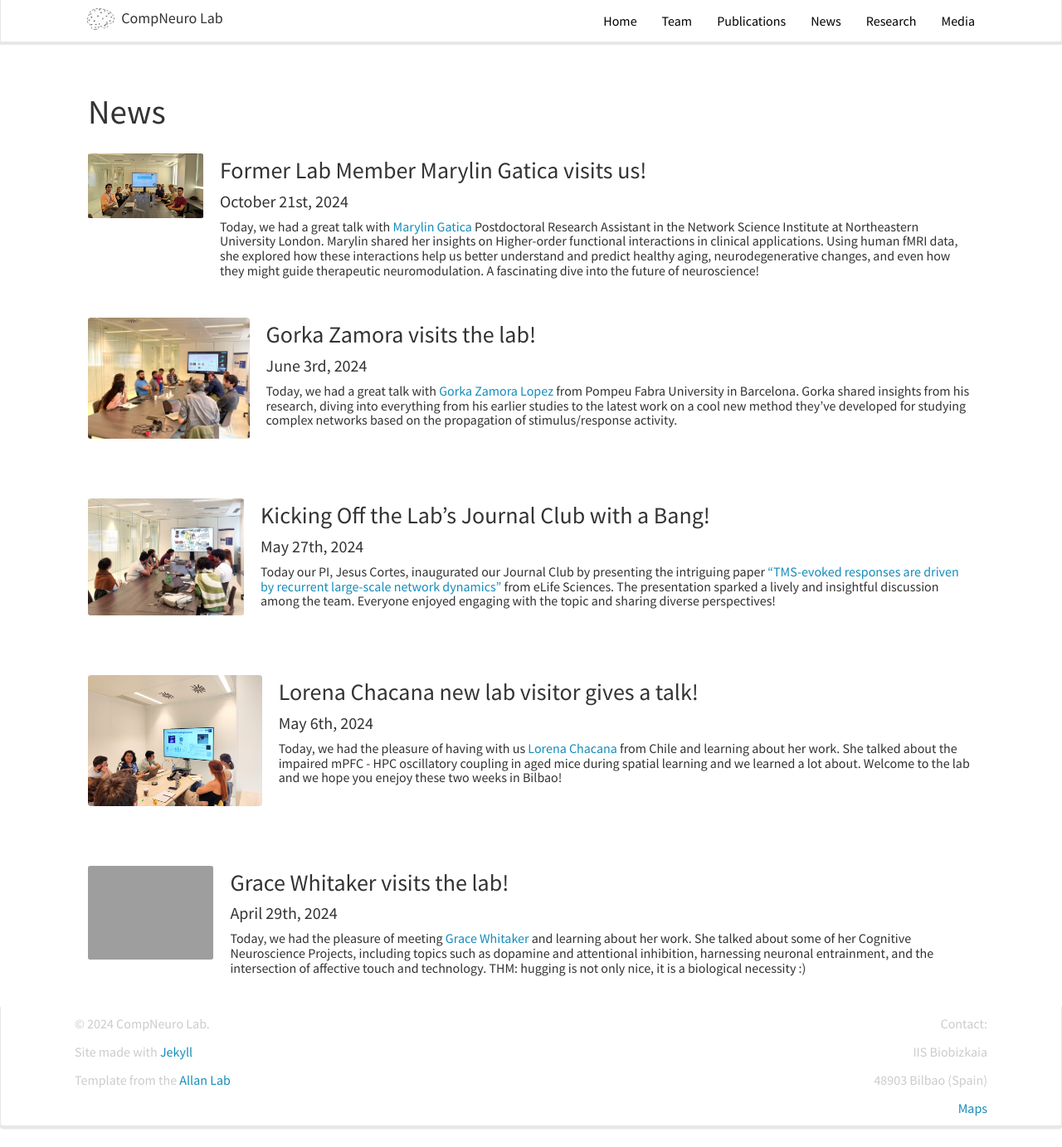
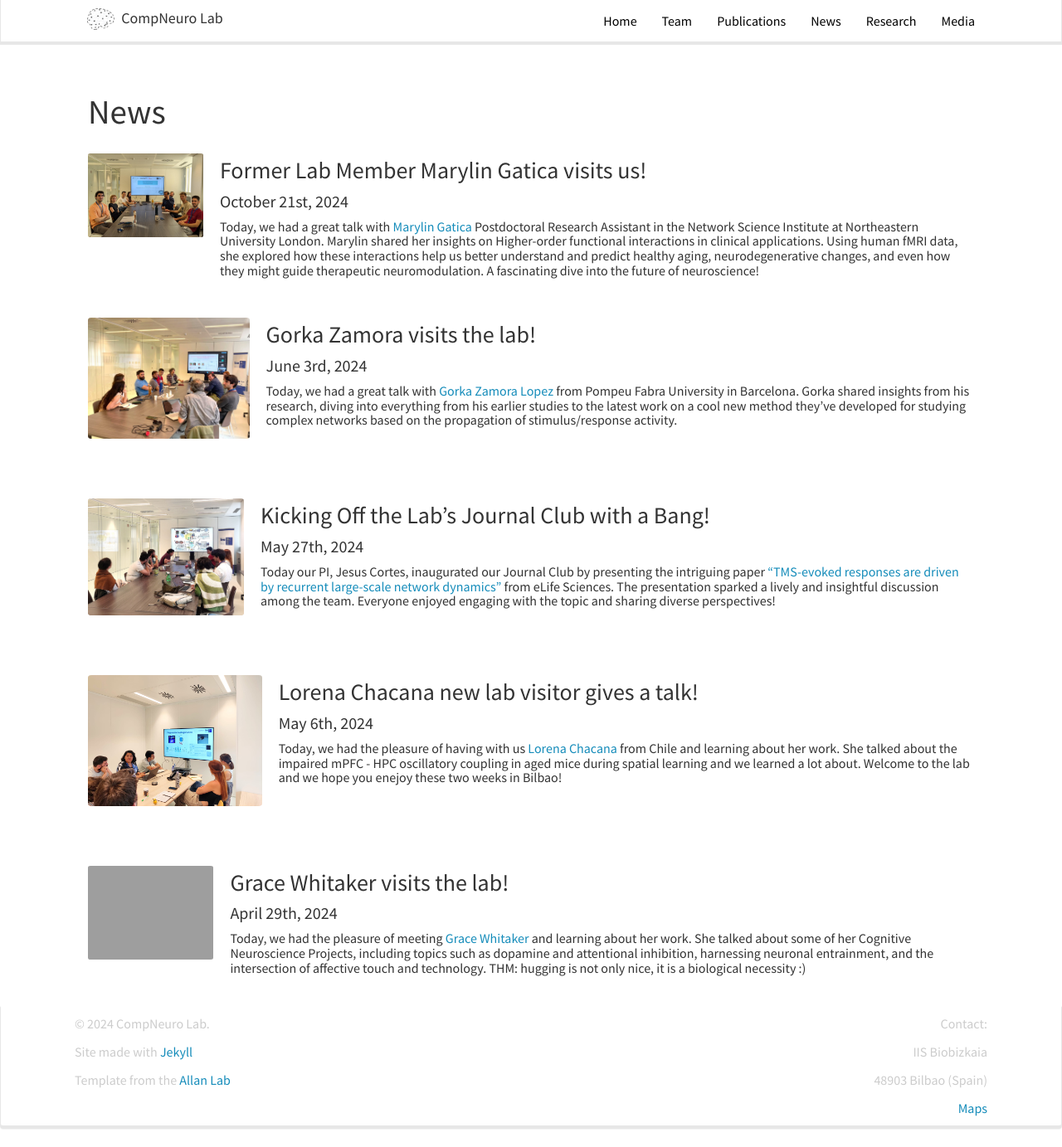
Before and after one commit to itellaetxe/compneurobilbao_website, a Jekyll site: the page built from _pages/allnews.md, in a window 1280 px wide and 1383 px high. Shown: the whole window at 83% size. Built offline with Jekyll 4.4.1, drawn with Linux system fonts in a browser that asks for light colours; nearby versions of some CDN libraries.

Commit message:
modify image from news (marylin)

```diff
--- a/_data/news.yml
+++ b/_data/news.yml
@@ -5,7 +5,7 @@
   Marylin shared her insights on Higher-order functional interactions in clinical applications.
   Using human fMRI data, she explored how these interactions help us better understand and predict healthy aging,
   neurodegenerative changes, and even how they might guide therapeutic neuromodulation. A fascinating dive into the future of neuroscience!"
-  image: 'marylin.jpeg'
+  image: 'marylin.JPG'
 
 
 - date: 'June 3rd, 2024'
```
Also changed, not shown: images/newspic/marylin.JPG (added).
